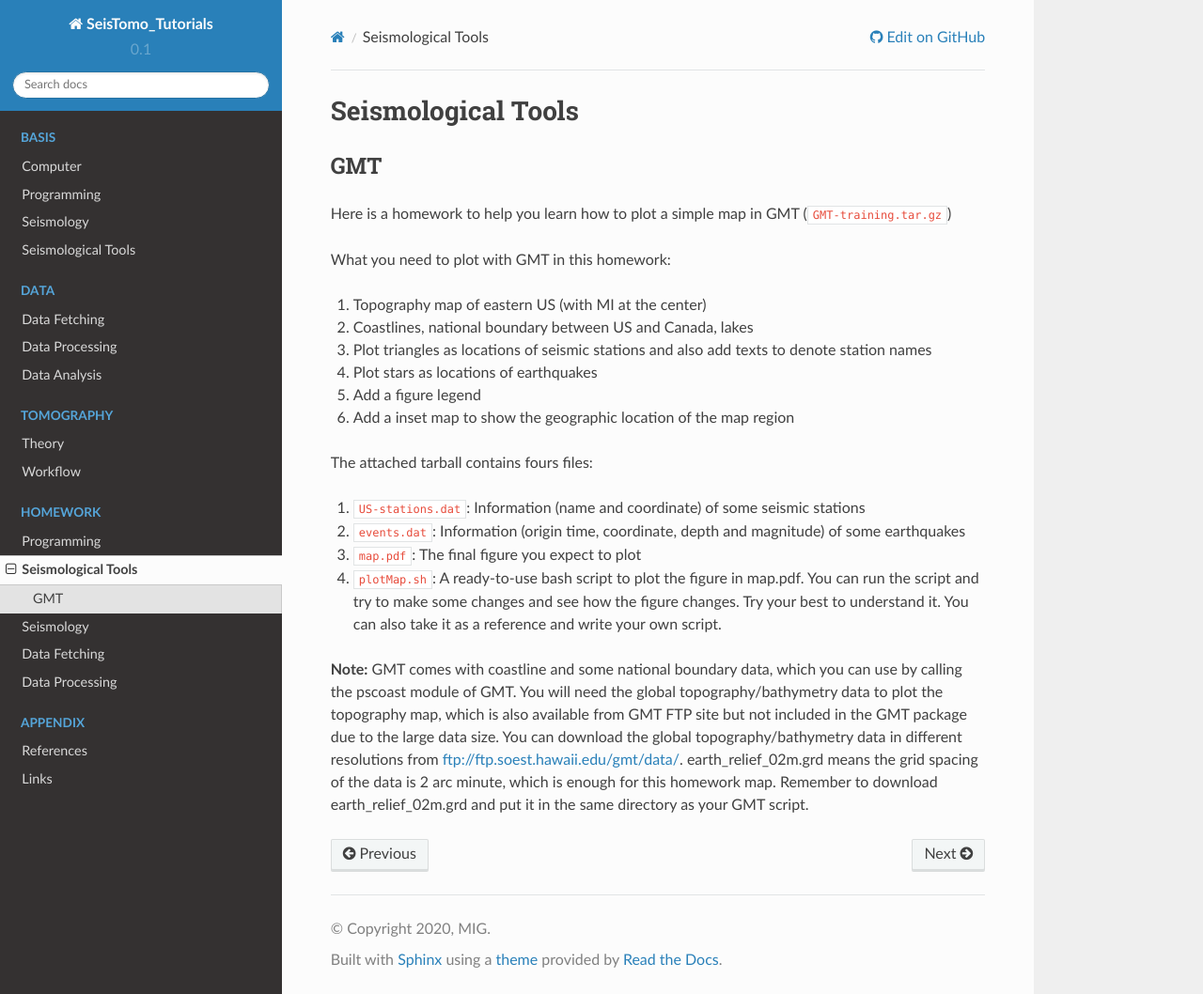
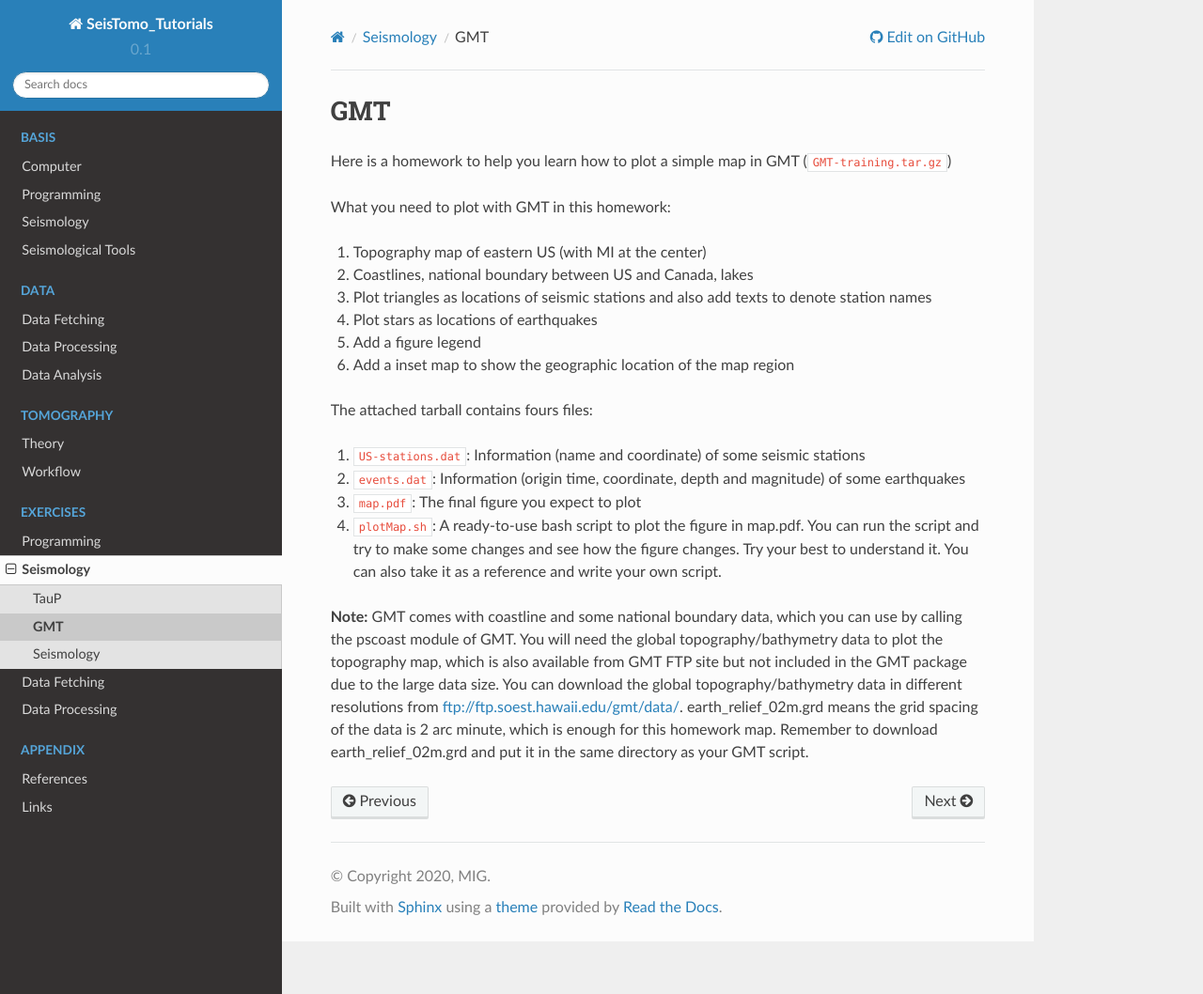
Before and after one commit to MIGG-NTU/SeisTomo_Tutorials, a Sphinx documentation site: the page built from source/exercises/seismology/gmt.rst, in a window 1280 px wide and 1058 px high. Shown: the whole window at 94% size. Built offline with Sphinx 7.4.7 and the Read the Docs theme 2.0.0, drawn with Linux system fonts in a browser that asks for light colours.

Commit message:
update homework content

```diff
--- a/source/homework/programming/index.rst
+++ b/source/exercises/programming/index.rst
@@ -7,7 +7,7 @@
 Bash
 ----
 
-Download the data for Python training: `python-training.tar.gz <https://raw.githubusercontent.com/MIGG-NTU/SeisTomo_Tutorials/main/source/homework/programming/python-training.tar.gz>`__
+Download the data for Python training: ``python-training.tar.gz``
 
 - Use a bash script to automatically copy each of 'ISClauraw?.lst' files to a new directory with a new name 'MSUtrain?.dat'
 - Use awk to extract only the columns of latitude and longitude from 'ISClauraw?.lst' files and output to 'epicenter?.lst'
--- a/source/homework/seismological-tools/index.rst
+++ b/source/exercises/seismology/gmt.rst
@@ -1,8 +1,5 @@
-Seismological Tools
-===================
-
 GMT
----
+====
 
 Here is a homework to help you learn how to plot a simple map in GMT (``GMT-training.tar.gz``)
 
--- /dev/null
+++ b/source/exercises/seismology/index.rst
@@ -0,0 +1,9 @@
+Seismology
+==========
+
+
+.. toctree::
+
+   taup
+   gmt
+   seismology
--- /dev/null
+++ b/source/exercises/seismology/taup.rst
@@ -0,0 +1,5 @@
+TauP
+====
+
+- travel time
+- ray path
--- a/source/seismological-tools/index.rst
+++ b/source/seismological-tools/index.rst
@@ -5,8 +5,8 @@
 
 .. toctree::
 
+   ObsPy
    SAC
    SOD
    TauP
    GMT
-   ObsPy
```
Also changed, not shown: source/index.rst (+5 -6 lines), source/exercises/data-fetch/index.rst (renamed from source/homework/data-fetch/index.rst), source/exercises/data-process/index.rst (renamed from source/homework/data-process/index.rst), source/exercises/seismology/seismology.rst (renamed from source/homework/seismology/index.rst).
